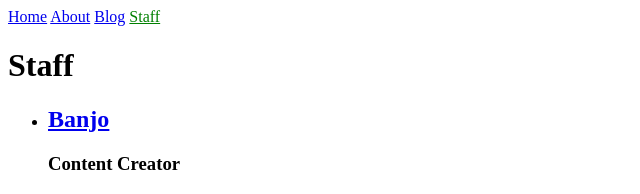
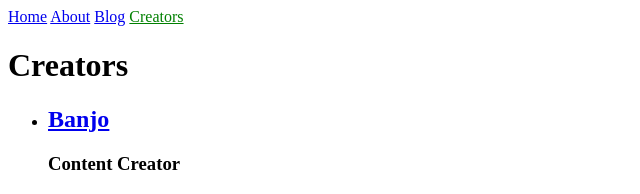
Before and after one commit to userx6/userx6.github.io, a Jekyll site: the page built from creators.html, in a window 1280 px wide. Shown: the top 194 px of the page, without its empty margins (0-640 px from the left). Built offline with Jekyll 4.4.1, drawn with Linux system fonts in a browser that asks for light colours.

Commit message:
Updated "staff" to "creators"

```diff
--- a/_data/navigation.yml
+++ b/_data/navigation.yml
@@ -4,5 +4,5 @@
   link: /about.html
 - name: Blog
   link: /blog.html
-- name: Staff
-  link: /staff.html
+- name: Creators
+  link: /creators.html
--- a/staff.html
+++ b/creators.html
@@ -1,8 +1,8 @@
 ---
 layout: default
-title: Staff
+title: Creators
 ---
-<h1>Staff</h1>
+<h1>{{ page.title }}</h1>
 
 <ul>
   {% for creator in site.creators %}
```
